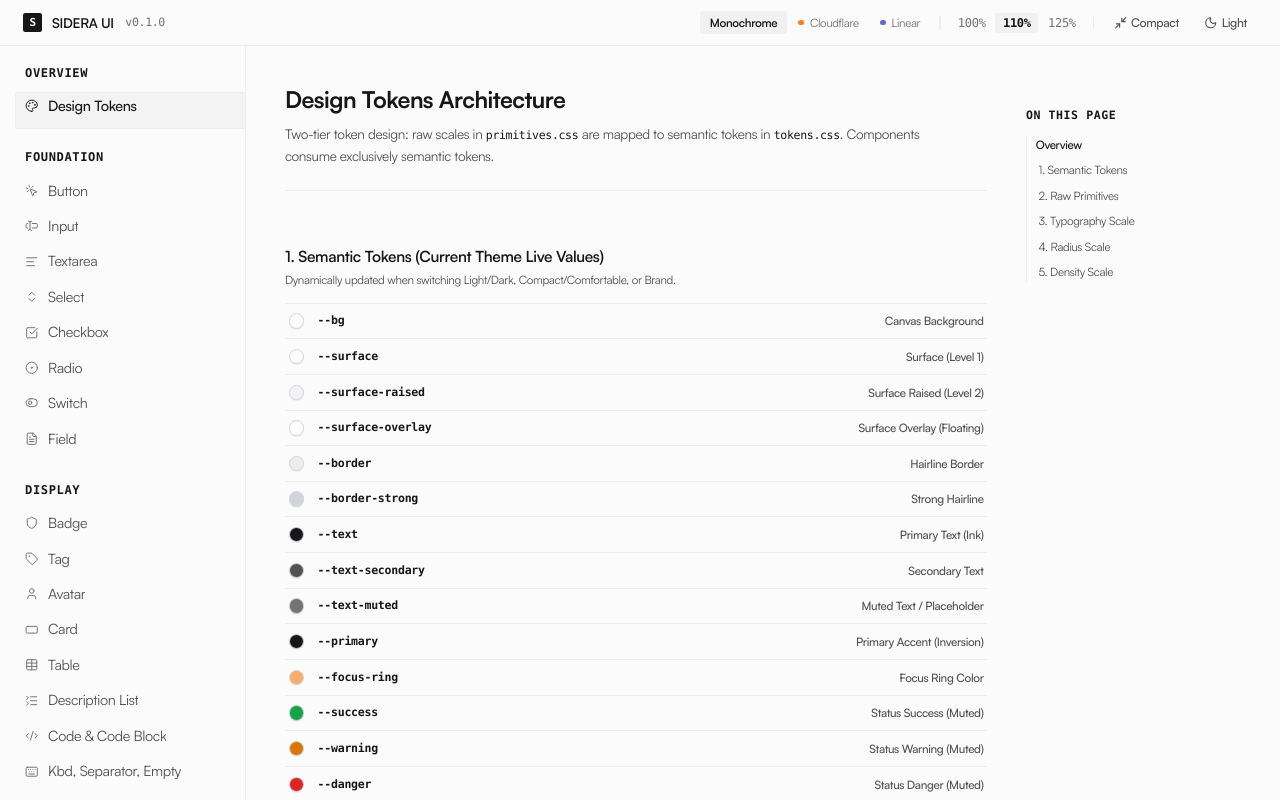
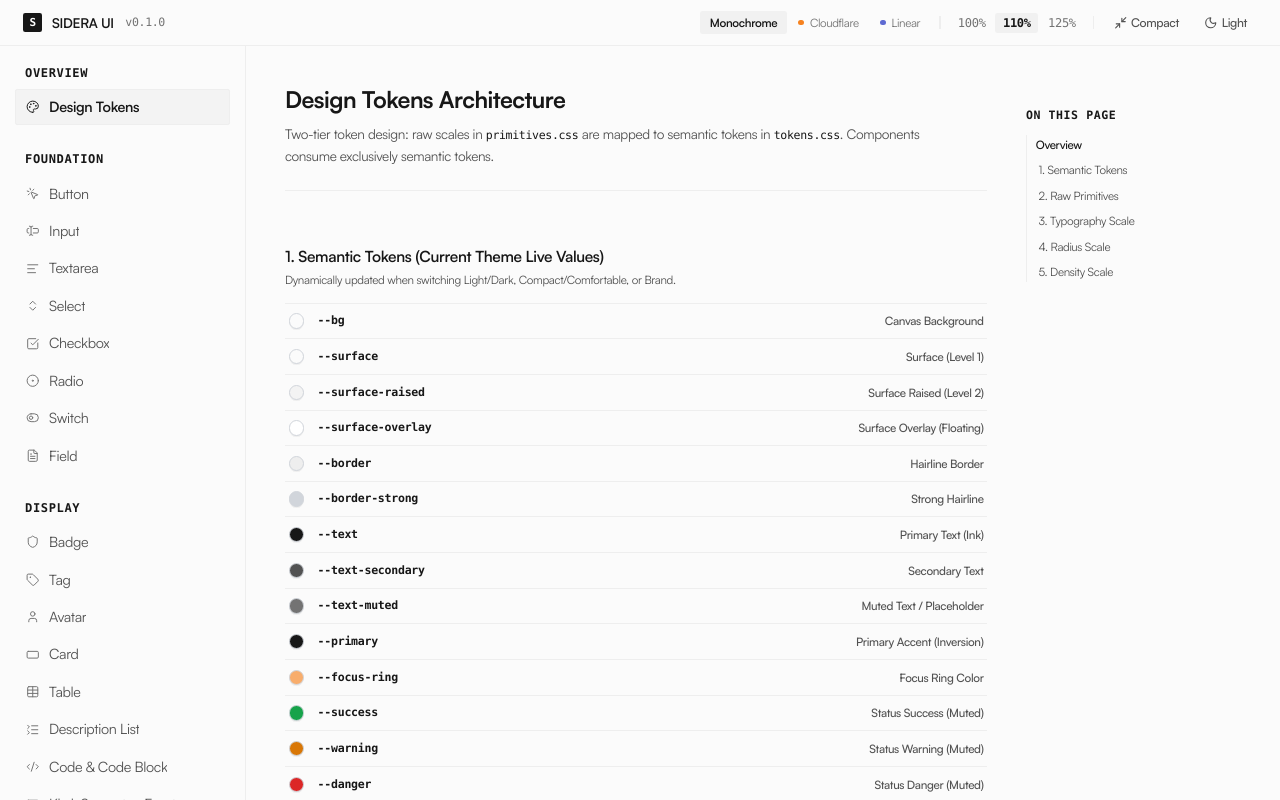
Before and after one commit to ryandaaa/sidera-ui, a React (Vite) app: page / in a window 1280 px wide. Shown: the top 800 px of the page. Built offline with nearby package versions, Linux system fonts and the light colour scheme.

Commit message:
fix(sidebar): remove active pill sliding animation to prevent zoom offset misalignment

```diff
--- a/src/showcase/Sidebar.tsx
+++ b/src/showcase/Sidebar.tsx
@@ -112,70 +112,9 @@ const groups: NavGroup[] = [
 ]
 
 export function Sidebar({ currentRoute, onRouteChange }: SidebarProps) {
-  const navRef = React.useRef<HTMLElement>(null)
-  const [indicator, setIndicator] = React.useState<{
-    top: number
-    left: number
-    width: number
-    height: number
-    visible: boolean
-  }>({ top: 0, left: 0, width: 0, height: 0, visible: false })
-  const [isReady, setIsReady] = React.useState(false)
-
-  React.useLayoutEffect(() => {
-    const updateIndicator = () => {
-      if (!navRef.current) return
-      const activeEl = navRef.current.querySelector<HTMLElement>(`[data-route="${currentRoute}"]`)
-      if (!activeEl) {
-        setIndicator((prev) => ({ ...prev, visible: false }))
-        return
-      }
-
-      const navRect = navRef.current.getBoundingClientRect()
-      const activeRect = activeEl.getBoundingClientRect()
-
-      setIndicator({
-        top: activeRect.top - navRect.top,
-        left: activeRect.left - navRect.left,
-        width: activeRect.width,
-        height: activeRect.height,
-        visible: true,
-      })
-    }
-
-    updateIndicator()
-
-    // Enable smooth sliding transition after initial position is established
-    const timer = window.setTimeout(() => {
-      setIsReady(true)
-    }, 60)
-
-    window.addEventListener('resize', updateIndicator)
-    return () => {
-      window.clearTimeout(timer)
-      window.removeEventListener('resize', updateIndicator)
-    }
-  }, [currentRoute])
-
   return (
     <aside className="w-64 shrink-0 border-r border-[var(--border)] bg-[var(--surface)] h-[calc(100vh-48px)] sticky top-12 overflow-y-auto flex flex-col p-4 select-none">
-      <nav ref={navRef} className="relative flex flex-col gap-6 text-[13px]">
-        {/* Animated sliding active pill indicator */}
-        <div
-          aria-hidden="true"
-          className="pointer-events-none absolute z-0 rounded-[var(--radius-xs)] border border-[var(--border)] bg-[var(--surface-raised)]"
-          style={{
-            top: `${indicator.top}px`,
-            left: `${indicator.left}px`,
-            width: `${indicator.width}px`,
-            height: `${indicator.height}px`,
-            opacity: indicator.visible ? 1 : 0,
-            transition: isReady
-              ? 'top 220ms cubic-bezier(0.2, 0, 0, 1), left 220ms cubic-bezier(0.2, 0, 0, 1), width 220ms cubic-bezier(0.2, 0, 0, 1), height 220ms cubic-bezier(0.2, 0, 0, 1), opacity 150ms ease'
-              : 'opacity 150ms ease',
-          }}
-        />
-
+      <nav className="flex flex-col gap-6 text-[13px]">
         {groups.map((group) => (
           <div key={group.title} className="flex flex-col gap-1.5">
             <span className="text-[11px] font-mono font-semibold uppercase tracking-wider text-[var(--text)] px-2.5">
@@ -208,17 +147,16 @@ export function Sidebar({ currentRoute, onRouteChange }: SidebarProps) {
                   <button
                     key={item.id}
                     type="button"
-                    data-route={item.id}
                     onClick={() => onRouteChange(item.id)}
-                    className={`group relative z-10 flex w-full items-center justify-between px-2.5 py-1.5 rounded-[var(--radius-xs)] text-left text-[13px] transition-all duration-150 active:scale-[0.98] active:translate-y-[0.5px] ${
+                    className={`group flex w-full items-center justify-between px-2.5 py-1.5 rounded-[var(--radius-xs)] text-left text-[13px] border transition-all duration-100 active:scale-[0.98] active:translate-y-[0.5px] select-none ${
                       isActive
-                        ? 'text-[var(--text)] font-medium'
-                        : 'text-[var(--text-secondary)] hover:text-[var(--text)] hover:bg-[var(--surface-hover)]'
+                        ? 'bg-[var(--surface-raised)] border-[var(--border)] text-[var(--text)] font-semibold'
+                        : 'border-transparent text-[var(--text-secondary)] hover:text-[var(--text)] hover:bg-[var(--surface-hover)]'
                     }`}
                   >
                     <div className="flex items-center gap-2.5 min-w-0">
                       <Icon
-                        className={`h-3.5 w-3.5 shrink-0 stroke-[1.75] transition-colors duration-150 ${
+                        className={`h-3.5 w-3.5 shrink-0 stroke-[1.75] transition-colors duration-100 ${
                           isActive
                             ? 'text-[var(--text)]'
                             : 'text-[var(--text-muted)] group-hover:text-[var(--text)]'
```
